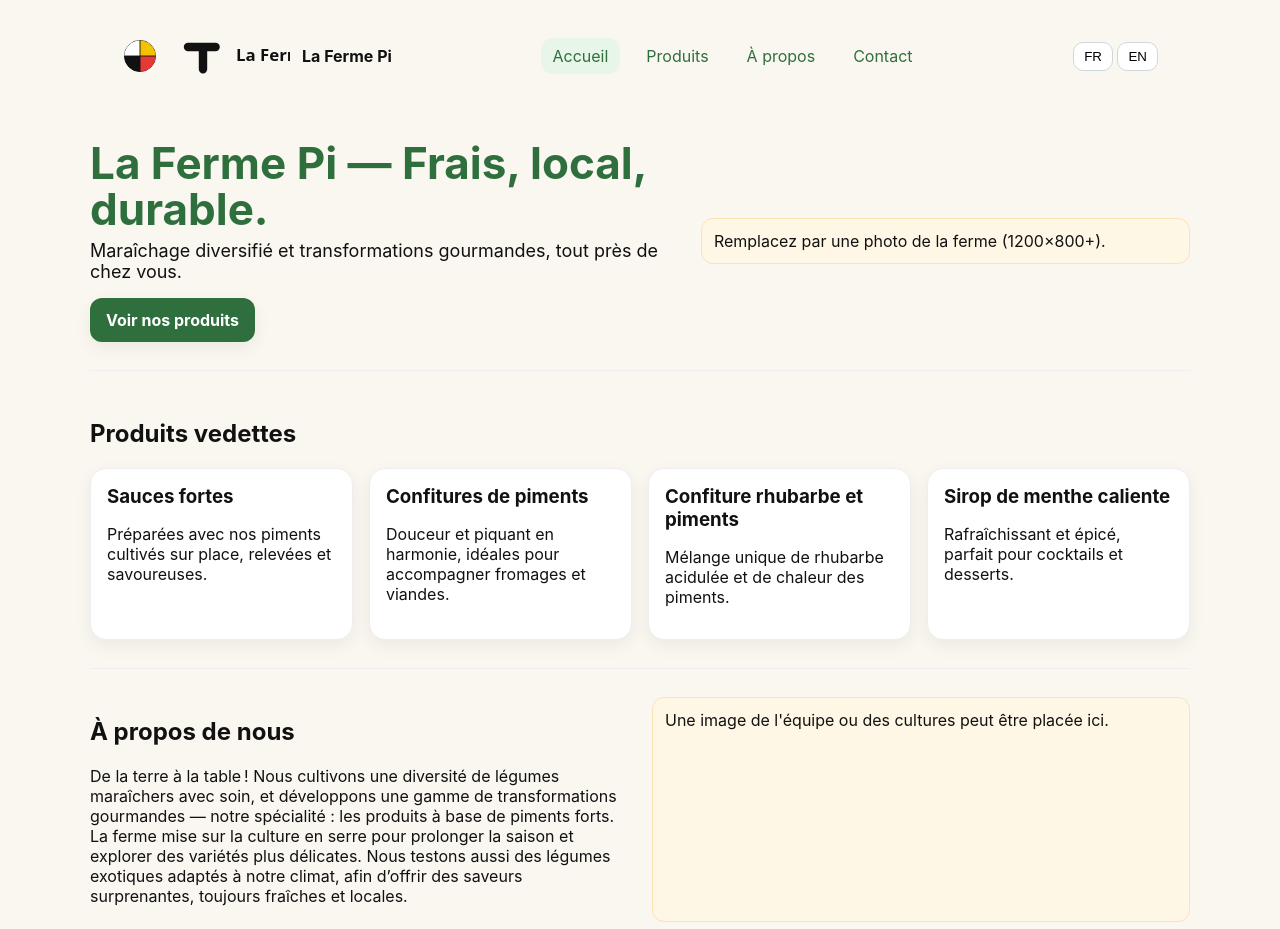
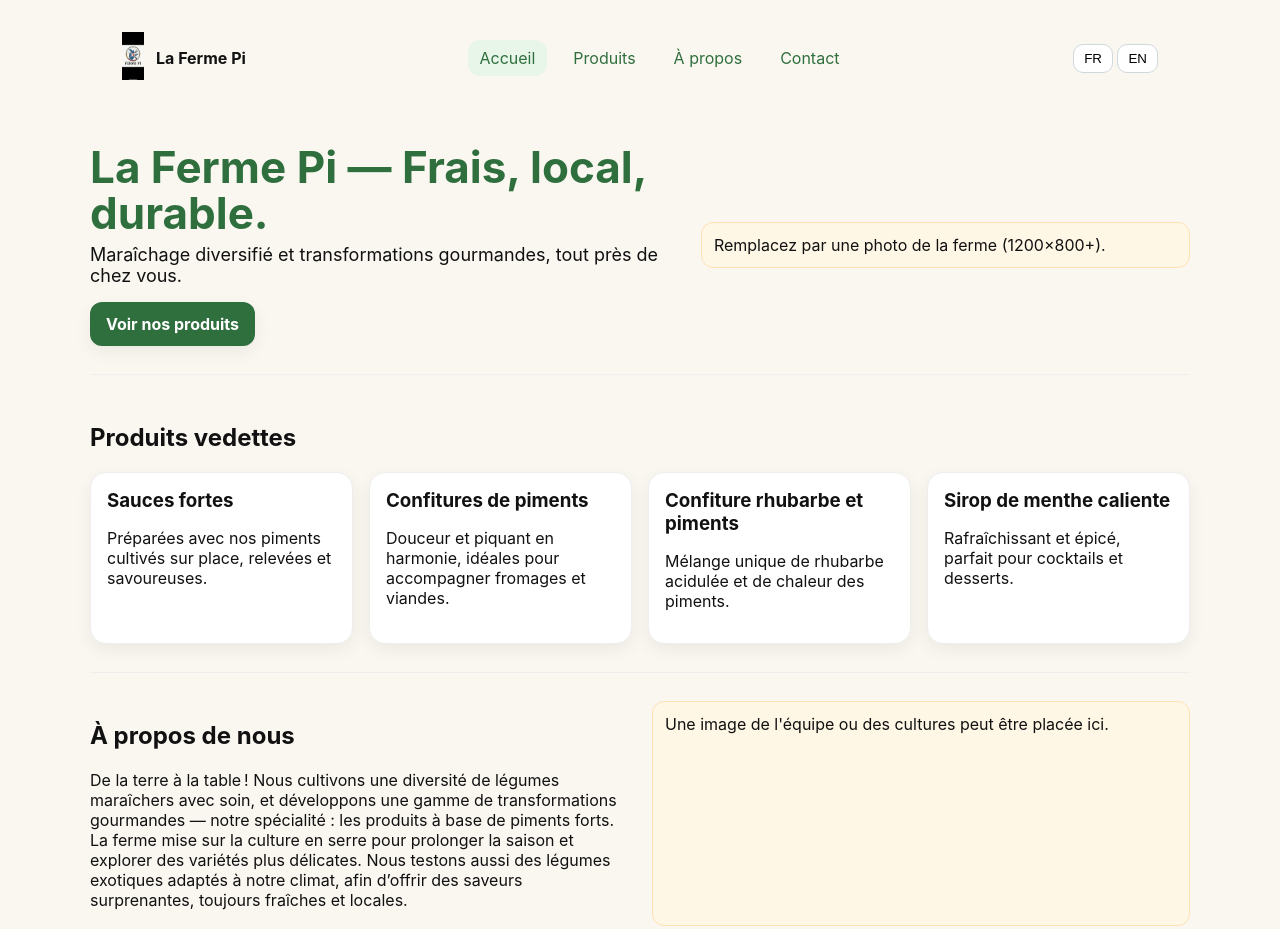
Before and after one commit to sleepingwithsirens182-debug/La-Ferme-Pi, a plain HTML site: page index.html in a window 1280 px wide. Shown: the top 929 px of the page. Drawn offline with Linux system fonts and the light colour scheme.

Commit message:
Add files via upload

```diff
--- a/index.html
+++ b/index.html
@@ -12,7 +12,7 @@
 <body>
   <header class="header container" role="banner">
     <div class="brand">
-      <img src="assets/logo.svg" alt="Logo La Ferme Pi">
+      <picture><source srcset="assets/logo-ferme-pi.webp" type="image/webp"><img src="assets/logo-ferme-pi.png" alt="Logo Ferme Pi" style="height:48px;width:auto"></picture>
       <strong>La Ferme Pi</strong>
     </div>
     <nav class="nav" aria-label="Navigation principale">
```
Also changed, not shown: assets/logo-ferme-pi.png (added), assets/logo-ferme-pi.webp (added).
